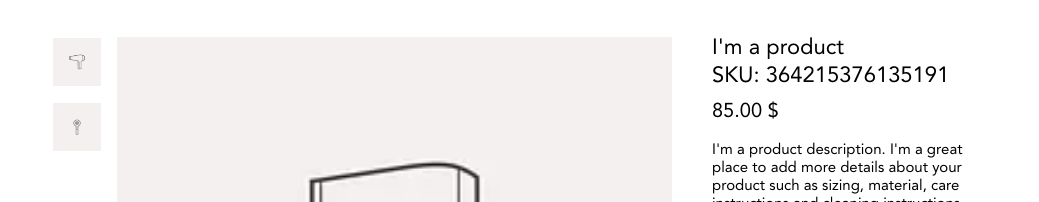
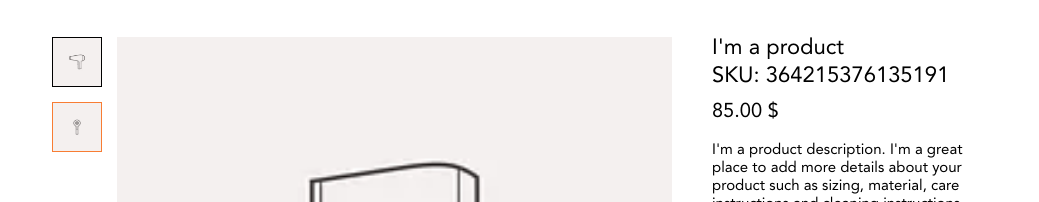
Before and after one commit to Loner1feed/resale-website, a plain HTML site: page productPage.html in a window 1280 px wide. Shown: the part 333-535 px from the top of the page, without its empty margins (118-1157 px from the left). Drawn offline with Linux system fonts and the light colour scheme; files whose address does not match are found by name.

Commit message:
small fixes

```diff
--- a/styles/scss/index.scss
+++ b/styles/scss/index.scss
@@ -917,12 +917,18 @@ body {
             padding-top: 0 !important;
         }
         .slick-slide {
+            border: 1px solid $accentOrange !important;
+            transition: 0.3s border;
+            &.slick-current {
+                border: 1px solid #000 !important;
+            }
             &:not(:last-child) {
                 margin-bottom: 15px;
             }
         }
         img {
             width: 100%;
+
         }
     }
 
```
Also changed, not shown: styles/css/index.css.
